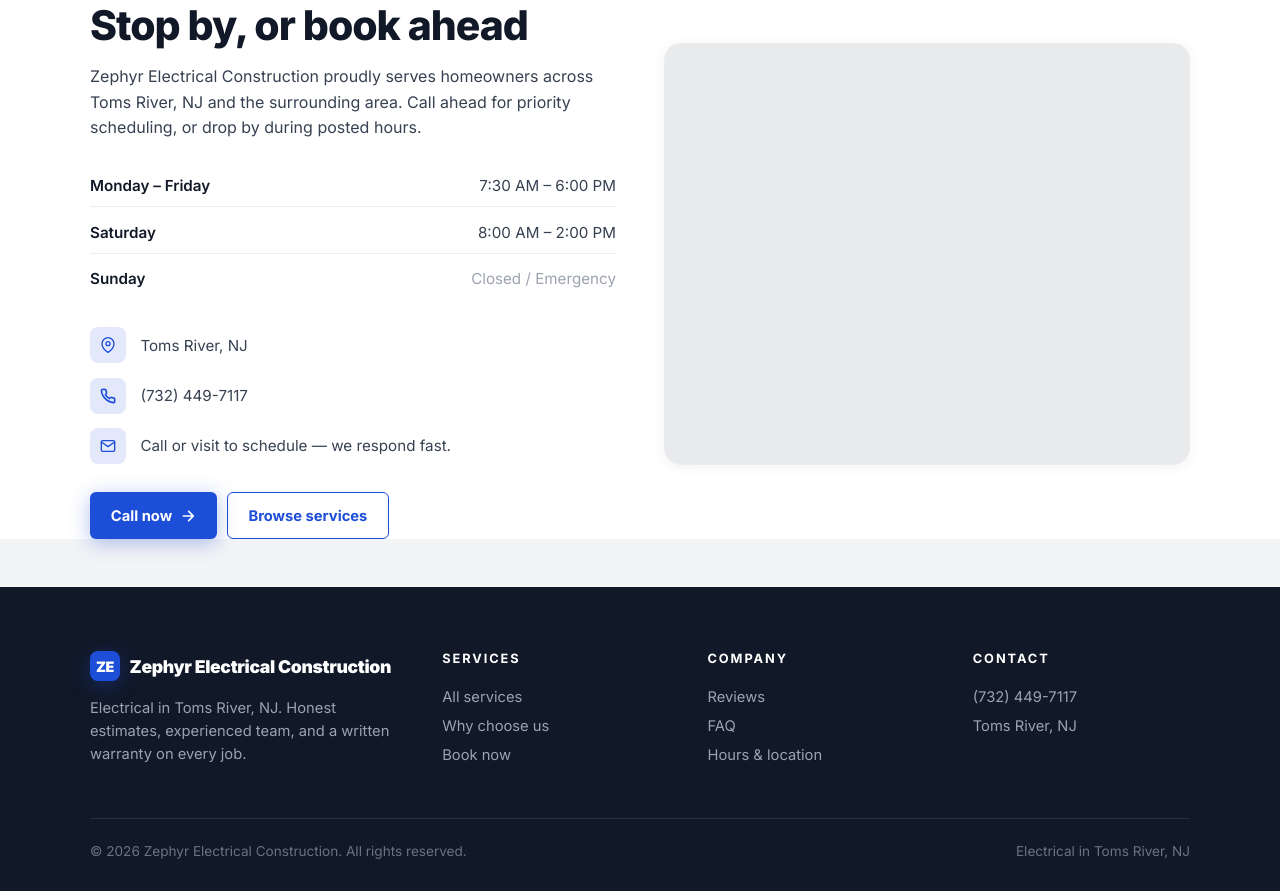
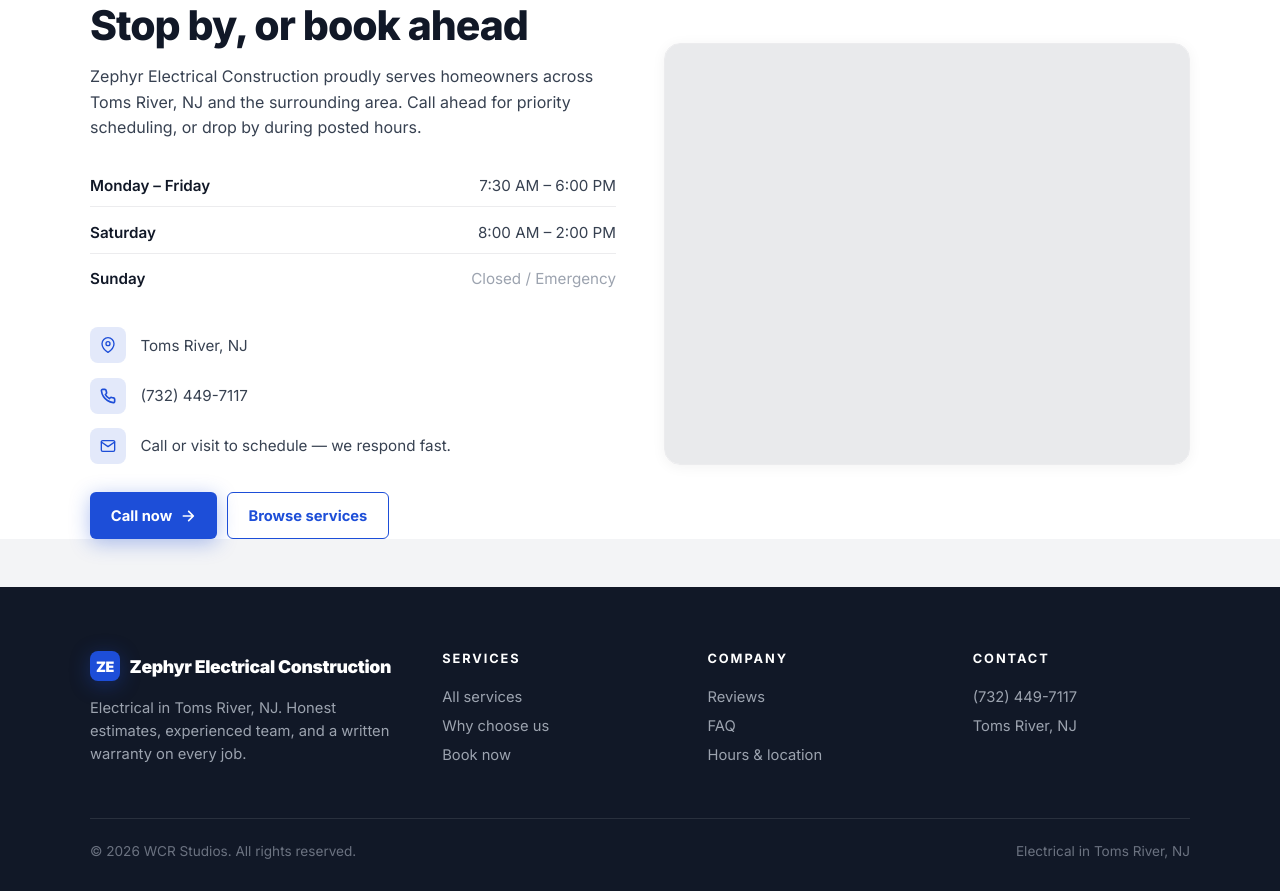
Before and after one commit to Wrenbjor/trades--zephyr-electrical-construction, a plain HTML site: page index.html in a window 1280 px wide. Shown: the part 4692-5583 px from the top of the page. Drawn offline with nearby package versions, Linux system fonts and the light colour scheme; no server answers.

Commit message:
Update site

```diff
--- a/index.html
+++ b/index.html
@@ -605,7 +605,7 @@ footer{background:#111827;color:#cbd5d1;padding:4rem 2rem 2rem}
     </div>
   </div>
   <div class="foot-bottom">
-    <div>&copy; 2026 Zephyr Electrical Construction. All rights reserved.</div>
+    <div>&copy; 2026 WCR Studios. All rights reserved.</div>
     <div>Electrical in Toms River, NJ</div>
   </div>
 </footer>
```
